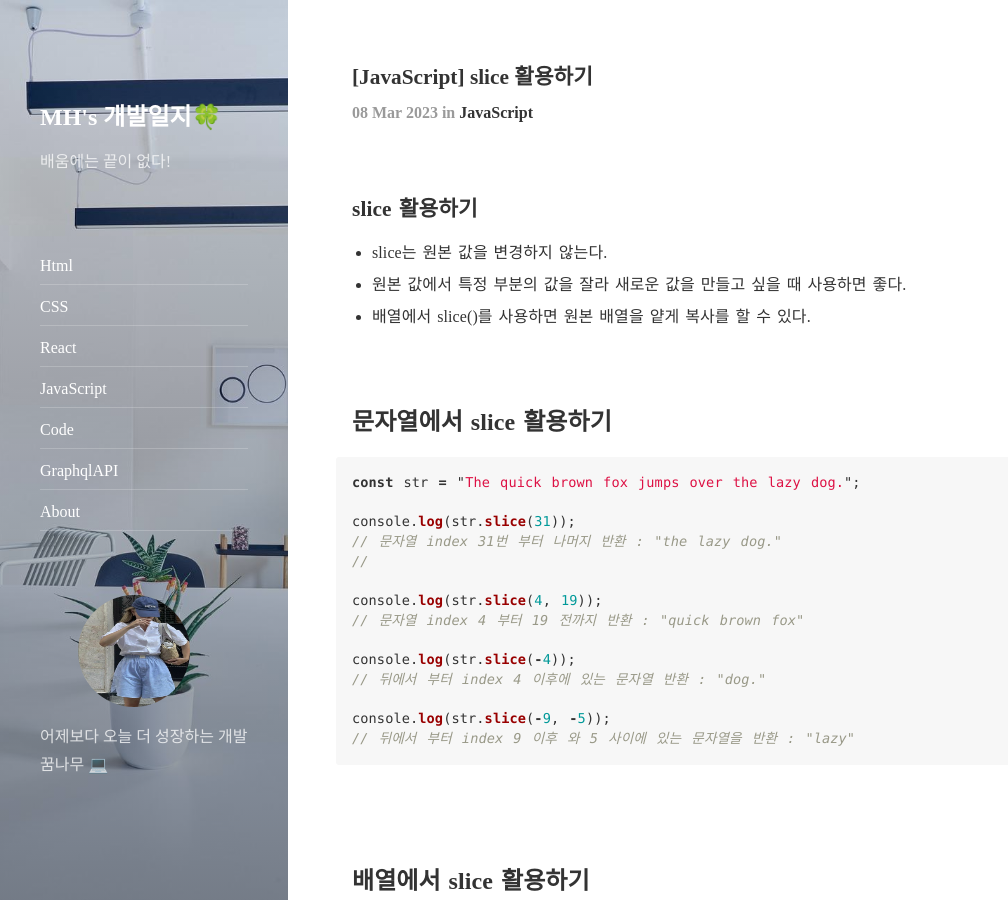
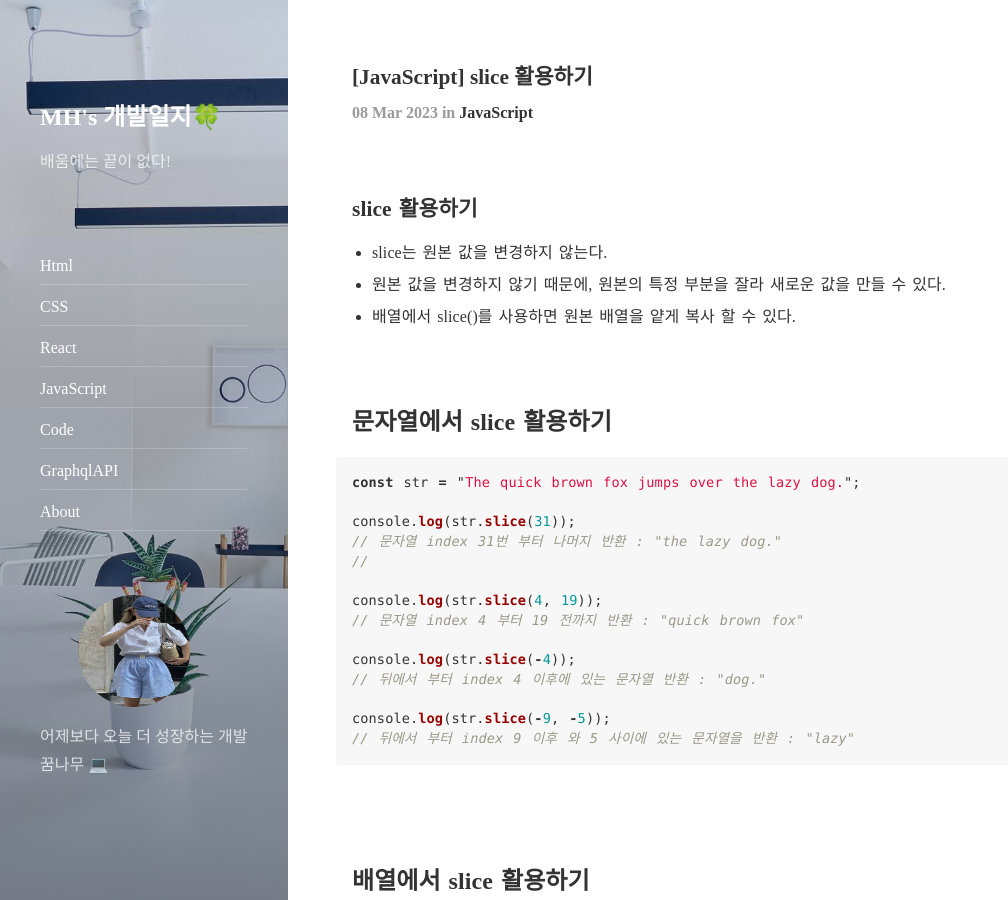
Before and after one commit to MyeongheeJung/MyeongheeJung.github.io, a Jekyll site: the page built from _posts/2023-03-08-js-slice.md, in a window 1280 px wide and 900 px high. Shown: the whole window, without its empty margins (0-1008 px from the left). Built offline with Jekyll 4.4.1, drawn with Linux system fonts in a browser that asks for light colours; nearby versions of some CDN libraries; comment, search, counter and statistics services are not loaded; some of the changed text lies outside the part shown.

Commit message:
[2023-03-08(js-slice-study)]

````diff
--- a/_posts/2023-03-08-js-slice.md
+++ b/_posts/2023-03-08-js-slice.md
@@ -9,8 +9,8 @@ comments: true
 # slice 활용하기
 
 - slice는 원본 값을 변경하지 않는다.
-- 원본 값에서 특정 부분의 값을 잘라 새로운 값을 만들고 싶을 때 사용하면 좋다.
-- 배열에서 slice()를 사용하면 원본 배열을 얕게 복사를 할 수 있다.
+- 원본 값을 변경하지 않기 때문에, 원본의 특정 부분을 잘라 새로운 값을 만들 수 있다.
+- 배열에서 slice()를 사용하면 원본 배열을 얕게 복사 할 수 있다.
 
 <br>
 
@@ -58,6 +58,14 @@ console.log(animals.slice(2, -1));
 
 console.log(animals.slice());
 // 모든 배열 복사 : Array ["ant", "bison", "camel", "duck", "elephant"]
+
+// 원본 배열의 변경없이 특정 부분에 값 추가하기
+const insertAt = 1;
+const newAnimal = [
+  ...animals.slice(0, insertAt),
+  "추가할 동물의 이름",
+  ...animals.slice(insertAt),
+];
 ```
 
 <br>
@@ -67,4 +75,4 @@ console.log(animals.slice());
 [크기가 작은 부분 문자열](https://myeongheejung.github.io/code/2023/03/08/algorithm-test3/)
 [K번째 수](https://myeongheejung.github.io/code/2023/03/08/algorithm-test/)
 
-## slice 활용하여 배열의 값 복사하기
+<br>
````
